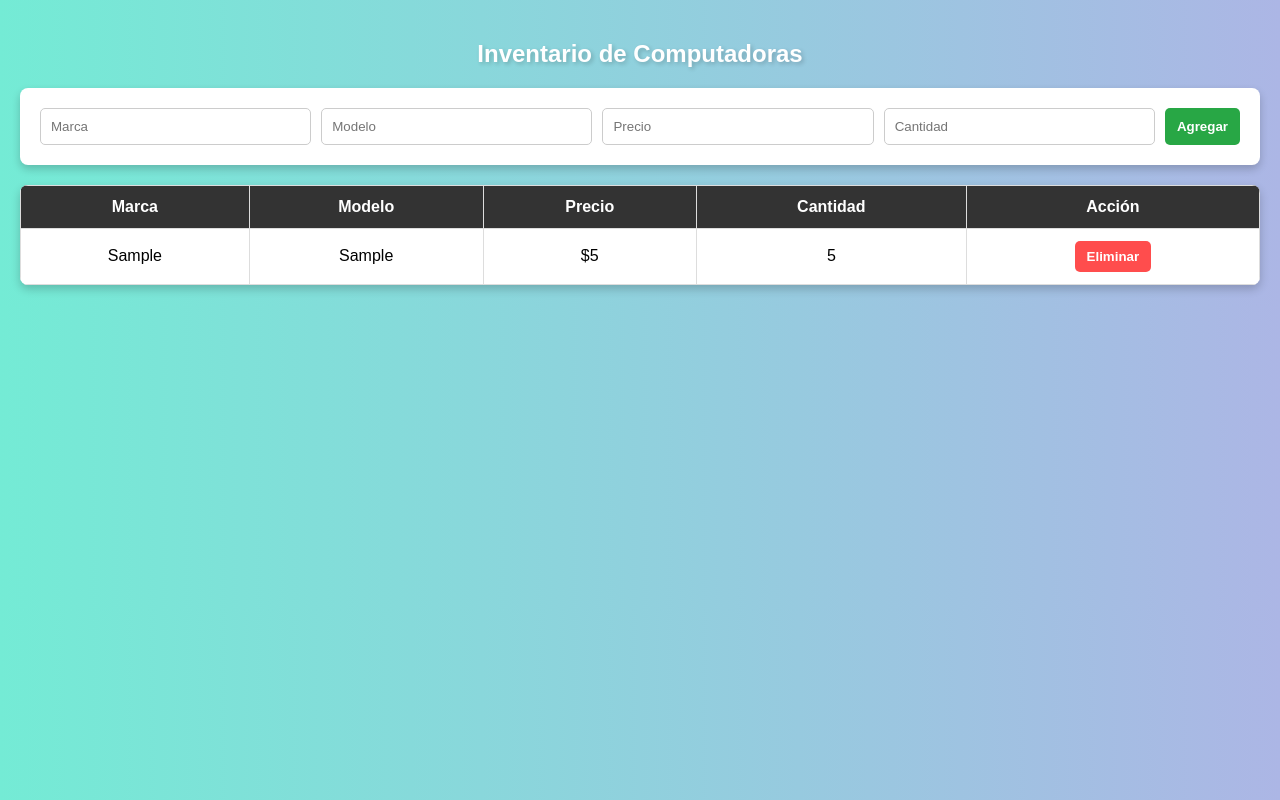
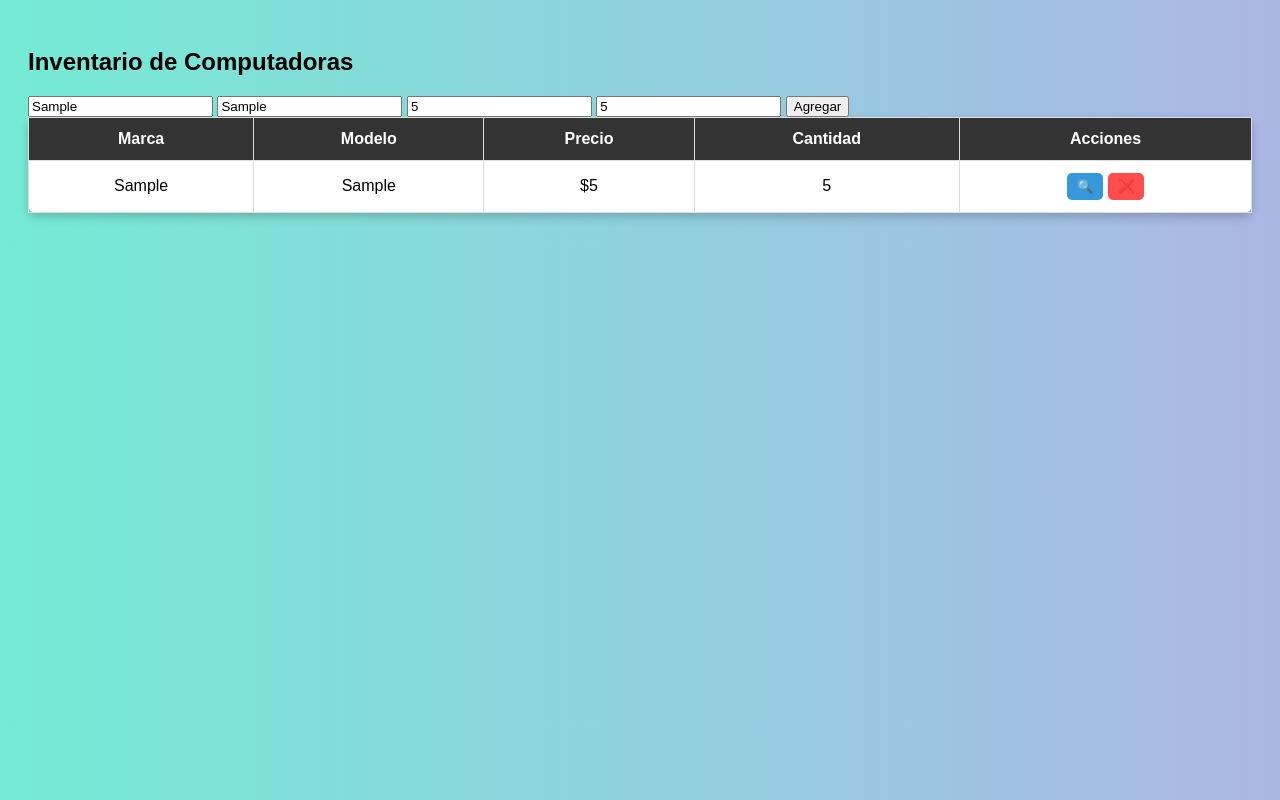
Before and after one commit to artyjmt/invenatrio, a plain HTML site: page index.html in a window 1280 px wide. Both pictures are taken after typing "Sample", "Sample", "5", "5" into the empty fields and a click on the button "Agregar". Drawn offline with Linux system fonts and the light colour scheme.

Commit message:
index.html

```diff
--- a/index.html
+++ b/index.html
@@ -7,21 +7,14 @@
     <style>
         body {
             font-family: Arial, sans-serif;
-            margin: 0;
+            background: linear-gradient(to right, #74ebd5, #acb6e5);
             padding: 20px;
-            background: linear-gradient(to right, #74ebd5, #acb6e5);
-        }
-        h2 {
-            text-align: center;
-            color: white;
-            text-shadow: 2px 2px 4px rgba(0, 0, 0, 0.2);
         }
         table {
             width: 100%;
             border-collapse: collapse;
             background: white;
             border-radius: 8px;
-            overflow: hidden;
             box-shadow: 0px 4px 10px rgba(0, 0, 0, 0.2);
         }
         th, td {
@@ -33,12 +26,11 @@
             background: #333;
             color: white;
         }
-        button {
-            padding: 8px 12px;
+        .delete-btn, .info-btn {
+            padding: 6px 10px;
             border: none;
             border-radius: 5px;
             cursor: pointer;
-            font-weight: bold;
             transition: 0.3s;
         }
         .delete-btn {
@@ -48,40 +40,24 @@
         .delete-btn:hover {
             background: #cc0000;
         }
-        form {
-            background: white;
-            padding: 20px;
-            margin-bottom: 20px;
-            display: flex;
-            gap: 10px;
-            border-radius: 8px;
-            box-shadow: 0px 4px 8px rgba(0, 0, 0, 0.2);
-        }
-        input {
-            padding: 10px;
-            flex: 1;
-            border: 1px solid #ccc;
-            border-radius: 5px;
-        }
-        .add-btn {
-            background: #28a745;
+        .info-btn {
+            background: #3498db;
             color: white;
         }
-        .add-btn:hover {
-            background: #218838;
+        .info-btn:hover {
+            background: #217dbb;
         }
     </style>
 </head>
 <body>
 
     <h2>Inventario de Computadoras</h2>
-
     <form id="computerForm">
         <input type="text" id="marca" placeholder="Marca" required>
-        <input type="text" id="modelo" placeholder="Modelo" required>
+        <input type="text" id="modelo" placeholder="Modelo" required oninput="autocompletar()">
         <input type="number" id="precio" placeholder="Precio" required>
         <input type="number" id="cantidad" placeholder="Cantidad" required>
-        <button type="submit" class="add-btn">Agregar</button>
+        <button type="submit">Agregar</button>
     </form>
 
     <table id="inventoryTable">
@@ -91,64 +67,99 @@
                 <th>Modelo</th>
                 <th>Precio</th>
                 <th>Cantidad</th>
-                <th>Acción</th>
+                <th>Acciones</th>
             </tr>
         </thead>
         <tbody>
-            <!-- Aquí se agregarán las computadoras -->
         </tbody>
     </table>
 
     <script>
-        document.addEventListener("DOMContentLoaded", function() {
-            loadInventory();
-        });
+        const modelosPredefinidos = {
+            "HP 14-ck2097la": "Procesador Intel Celeron, Windows 10 Home 64, 4GB RAM, 1TB HDD",
+            "Dell Inspiron 15": "Procesador Intel Core i5, Windows 11, 8GB RAM, 512GB SSD",
+            "Lenovo ThinkPad X1": "Procesador Intel Core i7, Windows 10 Pro, 16GB RAM, 1TB SSD",
+            "Asus VivoBook 14": "Procesador AMD Ryzen 5, Windows 11, 8GB RAM, 512GB SSD",
+            "MacBook Air M1": "Procesador Apple M1, macOS, 8GB RAM, 256GB SSD",
+            "Acer Aspire 5": "Procesador Intel Core i3, Windows 10, 4GB RAM, 256GB SSD",
+            "Samsung Galaxy Book": "Procesador Intel Core i5, Windows 11, 8GB RAM, 512GB SSD",
+            "MSI Modern 14": "Procesador AMD Ryzen 7, Windows 11, 16GB RAM, 512GB SSD",
+            "Razer Blade 15": "Procesador Intel Core i9, Windows 11, 32GB RAM, 1TB SSD",
+            "Alienware M15": "Procesador Intel Core i7, Windows 11, 16GB RAM, 1TB SSD",
+            "HP Pavilion 15": "Procesador Intel Core i5, Windows 11, 8GB RAM, 512GB SSD",
+            "Dell XPS 13": "Procesador Intel Core i7, Windows 11, 16GB RAM, 1TB SSD",
+            "Lenovo Legion 5": "Procesador AMD Ryzen 7, Windows 11, 16GB RAM, 512GB SSD",
+            "Asus TUF Gaming F15": "Procesador Intel Core i5, Windows 11, 16GB RAM, 512GB SSD",
+            "MacBook Pro M2": "Procesador Apple M2, macOS, 16GB RAM, 512GB SSD",
+            "Acer Nitro 5": "Procesador AMD Ryzen 5, Windows 11, 16GB RAM, 512GB SSD",
+            "Microsoft Surface Laptop 4": "Procesador Intel Core i5, Windows 11, 8GB RAM, 256GB SSD",
+            "LG Gram 17": "Procesador Intel Core i7, Windows 11, 16GB RAM, 1TB SSD",
+            "Huawei MateBook D14": "Procesador AMD Ryzen 5, Windows 11, 8GB RAM, 512GB SSD",
+            "Lenovo IdeaPad 3": "Procesador Intel Core i3, Windows 10, 4GB RAM, 256GB SSD",
+            "HP Spectre x360": "Procesador Intel Core i7, Windows 11, 8GB RAM, 512GB SSD",
+            "Acer Predator Helios": "Procesador Intel Core i7, Windows 11, 16GB RAM, 1TB SSD",
+            "ASUS ZenBook 13": "Procesador Intel Core i5, Windows 10, 8GB RAM, 512GB SSD",
+            "Dell Latitude 7400": "Procesador Intel Core i7, Windows 10, 16GB RAM, 512GB SSD",
+            "Toshiba Tecra A50": "Procesador Intel Core i5, Windows 10, 8GB RAM, 256GB SSD",
+            "MSI GE75 Raider": "Procesador Intel Core i9, Windows 10, 32GB RAM, 1TB SSD",
+            "Gigabyte Aero 15": "Procesador Intel Core i7, Windows 10, 16GB RAM, 1TB SSD",
+            "HP Omen 15": "Procesador AMD Ryzen 5, Windows 10, 16GB RAM, 512GB SSD",
+            "Lenovo Yoga 730": "Procesador Intel Core i7, Windows 10, 16GB RAM, 512GB SSD",
+            "Asus ZenBook Flip": "Procesador Intel Core i5, Windows 11, 8GB RAM, 256GB SSD",
+            "Apple MacBook 12": "Procesador Intel Core m3, macOS, 8GB RAM, 512GB SSD",
+            "Razer Blade Stealth": "Procesador Intel Core i7, Windows 11, 16GB RAM, 256GB SSD",
+            "Microsoft Surface Pro 7": "Procesador Intel Core i5, Windows 10, 8GB RAM, 256GB SSD",
+            "Huawei MateBook X Pro": "Procesador Intel Core i7, Windows 10, 16GB RAM, 512GB SSD",
+            "Lenovo ThinkPad L15": "Procesador AMD Ryzen 3, Windows 10, 8GB RAM, 512GB SSD",
+            "HP Elite Dragonfly": "Procesador Intel Core i5, Windows 10, 8GB RAM, 256GB SSD",
+            "Asus ROG Strix": "Procesador Intel Core i9, Windows 11, 32GB RAM, 1TB SSD",
+            "Acer Swift 3": "Procesador Intel Core i7, Windows 10, 8GB RAM, 512GB SSD",
+            "Dell G5 15": "Procesador Intel Core i5, Windows 10, 8GB RAM, 512GB SSD",
+            "MSI GT76 Titan": "Procesador Intel Core i9, Windows 10, 64GB RAM, 2TB SSD",
+            "Samsung Notebook 9": "Procesador Intel Core i5, Windows 10, 8GB RAM, 512GB SSD",
+            "Acer Aspire E15": "Procesador Intel Core i3, Windows 10, 4GB RAM, 256GB SSD",
+            "Asus TUF Dash F15": "Procesador AMD Ryzen 7, Windows 11, 16GB RAM, 512GB SSD",
+            "HP ProBook 450": "Procesador Intel Core i5, Windows 10, 8GB RAM, 1TB HDD",
+            "Lenovo ThinkPad X1 Carbon": "Procesador Intel Core i7, Windows 10, 16GB RAM, 512GB SSD",
+            "MSI GL65 Leopard": "Procesador Intel Core i7, Windows 10, 16GB RAM, 512GB SSD",
+            "Alienware Aurora R11": "Procesador Intel Core i9, Windows 11, 32GB RAM, 1TB SSD"
+        };
 
         document.getElementById("computerForm").addEventListener("submit", function(event) {
             event.preventDefault();
-
             let marca = document.getElementById("marca").value;
             let modelo = document.getElementById("modelo").value;
             let precio = document.getElementById("precio").value;
             let cantidad = document.getElementById("cantidad").value;
-
-            let newComputer = { marca, modelo, precio, cantidad };
-            let inventory = JSON.parse(localStorage.getItem("inventory")) || [];
-            inventory.push(newComputer);
-
-            localStorage.setItem("inventory", JSON.stringify(inventory));
-
-            addRow(newComputer, inventory.length - 1);
-            document.getElementById("computerForm").reset();
+            addRow(marca, modelo, precio, cantidad);
         });
 
-        function addRow(computer, index) {
+        function addRow(marca, modelo, precio, cantidad) {
             let table = document.getElementById("inventoryTable").getElementsByTagName("tbody")[0];
             let row = table.insertRow();
-
             row.innerHTML = `
-                <td>${computer.marca}</td>
-                <td>${computer.modelo}</td>
-                <td>$${computer.precio}</td>
-                <td>${computer.cantidad}</td>
-                <td><button class="delete-btn" onclick="removeRow(${index})">Eliminar</button></td>
+                <td>${marca}</td>
+                <td>${modelo}</td>
+                <td>$${precio}</td>
+                <td>${cantidad}</td>
+                <td>
+                    <button class="info-btn" onclick="showDetails('${modelo}')">🔍</button>
+                    <button class="delete-btn" onclick="this.parentElement.parentElement.remove()">❌</button>
+                </td>
             `;
         }
 
-        function loadInventory() {
-            let inventory = JSON.parse(localStorage.getItem("inventory")) || [];
-            inventory.forEach((computer, index) => addRow(computer, index));
+        function showDetails(modelo) {
+            let info = modelosPredefinidos[modelo] || "Descripción no disponible";
+            alert(`Modelo: ${modelo}\nDetalles: ${info}`);
         }
 
-        function removeRow(index) {
-            let inventory = JSON.parse(localStorage.getItem("inventory")) || [];
-            inventory.splice(index, 1);
-            localStorage.setItem("inventory", JSON.stringify(inventory));
-
-            document.getElementById("inventoryTable").getElementsByTagName("tbody")[0].innerHTML = "";
-            loadInventory();
+        function autocompletar() {
+            let modeloInput = document.getElementById("modelo").value;
+            if (modelosPredefinidos[modeloInput]) {
+                alert(`Modelo: ${modeloInput}\nDetalles: ${modelosPredefinidos[modeloInput]}`);
+            }
         }
     </script>
-
 </body>
 </html>
```
